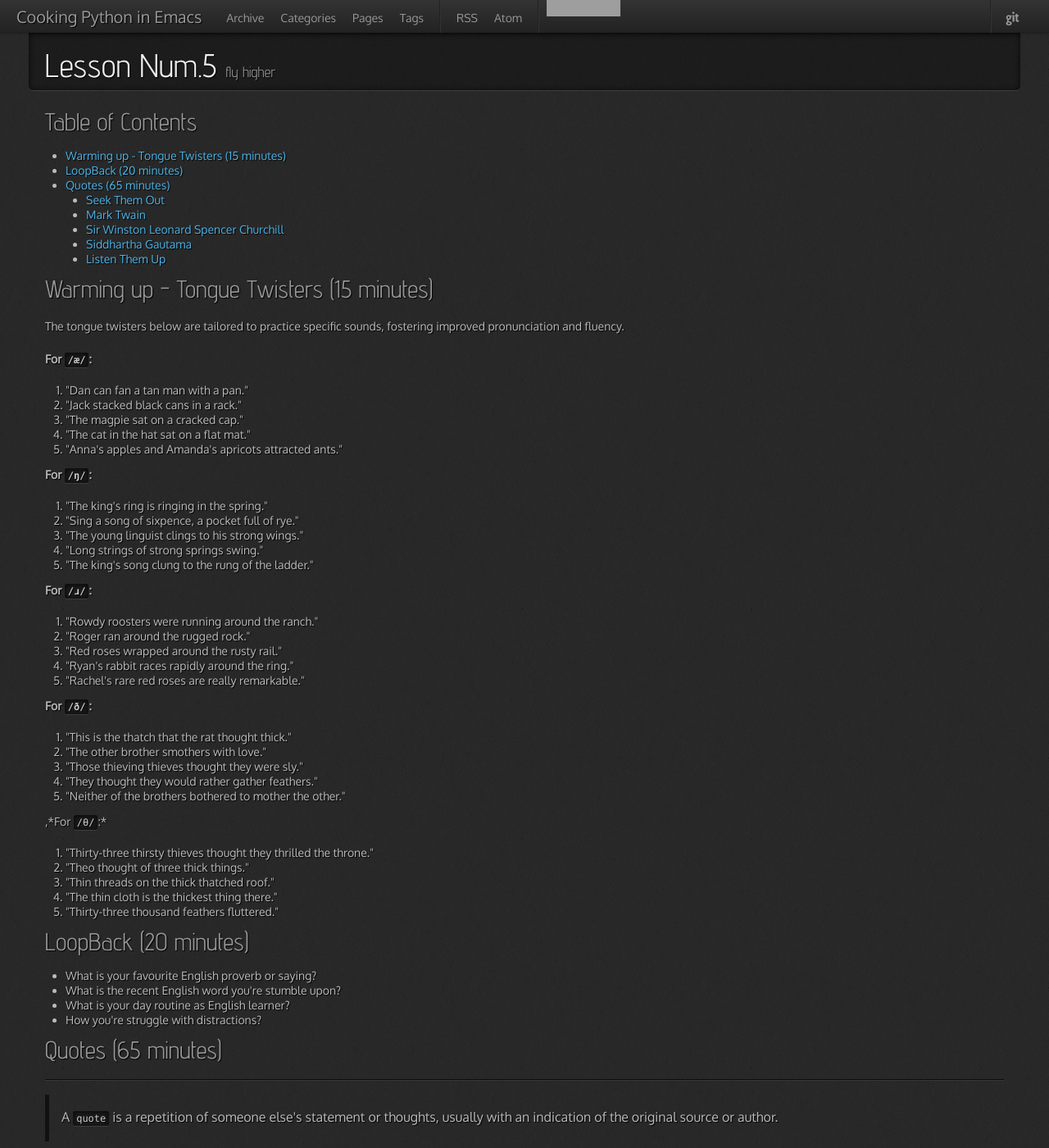
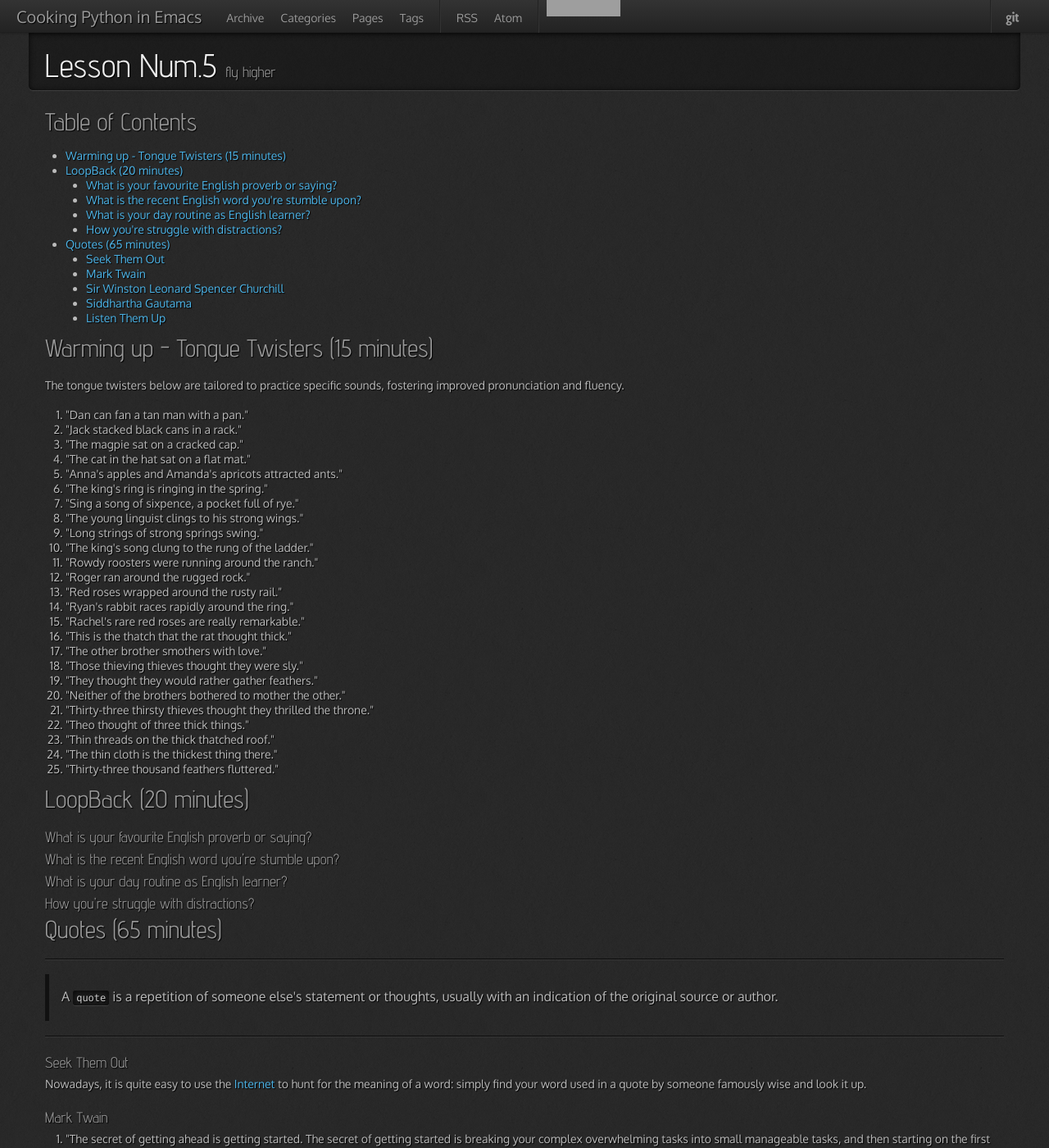
Before and after one commit to 0--key/0--key.github.io, a Jekyll site: the page built from _posts/2025-04-03-lesson05.html, in a window 1280 px wide and 1400 px high. Shown: the whole window at 82% size. Built offline with Jekyll 4.4.1, drawn with Linux system fonts in a browser that asks for light colours; nearby versions of some CDN libraries; grey boxes are pictures that could not be loaded.

Commit message:
Several cosmetical enhancements

```diff
--- a/_posts/2025-04-03-lesson05.html
+++ b/_posts/2025-04-03-lesson05.html
@@ -11,7 +11,14 @@ tags: [lesson05]
 <div id="text-table-of-contents" role="doc-toc">
 <ul>
 <li><a href="#orgc04c7ed">Warming up - Tongue Twisters (15 minutes)</a></li>
-<li><a href="#org1997276">LoopBack (20 minutes)</a></li>
+<li><a href="#org1997276">LoopBack (20 minutes)</a>
+<ul>
+<li><a href="#org7a8e4e2">What is your favourite English proverb or saying?</a></li>
+<li><a href="#orge720055">What is the recent English word you're stumble upon?</a></li>
+<li><a href="#org6d4ebc1">What is your day routine as English learner?</a></li>
+<li><a href="#orgebd7c99">How you're struggle with distractions?</a></li>
+</ul>
+</li>
 <li><a href="#org2a6bdce">Quotes (65 minutes)</a>
 <ul>
 <li><a href="#orgd838f85">Seek Them Out</a></li>
@@ -33,58 +40,27 @@ The tongue twisters below are tailored to practice specific sounds,
 fostering improved pronunciation and fluency.
 </p>
 
-<p>
-<b>For <code>/æ/</code>:</b>
-</p>
-
 <ol class="org-ol">
 <li>"Dan can fan a tan man with a pan."</li>
 <li>"Jack stacked black cans in a rack."</li>
 <li>"The magpie sat on a cracked cap."</li>
 <li>"The cat in the hat sat on a flat mat."</li>
 <li>"Anna's apples and Amanda's apricots attracted ants."</li>
-</ol>
-
-<p>
-<b>For <code>/ŋ/</code>:</b>
-</p>
-
-<ol class="org-ol">
 <li>"The king's ring is ringing in the spring."</li>
 <li>"Sing a song of sixpence, a pocket full of rye."</li>
 <li>"The young linguist clings to his strong wings."</li>
 <li>"Long strings of strong springs swing."</li>
 <li>"The king's song clung to the rung of the ladder."</li>
-</ol>
-
-<p>
-<b>For <code>/ɹ/</code>:</b>
-</p>
-
-<ol class="org-ol">
 <li>"Rowdy roosters were running around the ranch."</li>
 <li>"Roger ran around the rugged rock."</li>
 <li>"Red roses wrapped around the rusty rail."</li>
 <li>"Ryan's rabbit races rapidly around the ring."</li>
 <li>"Rachel's rare red roses are really remarkable."</li>
-</ol>
-
-<p>
-<b>For <code>/ð/</code>:</b>
-</p>
-
-<ol class="org-ol">
 <li>"This is the thatch that the rat thought thick."</li>
 <li>"The other brother smothers with love."</li>
 <li>"Those thieving thieves thought they were sly."</li>
 <li>"They thought they would rather gather feathers."</li>
 <li>"Neither of the brothers bothered to mother the other."</li>
-</ol>
-
-<p>
-,*For <code>/θ/</code>:*
-</p>
-<ol class="org-ol">
 <li>"Thirty-three thirsty thieves thought they thrilled the throne."</li>
 <li>"Theo thought of three thick things."</li>
 <li>"Thin threads on the thick thatched roof."</li>
@@ -101,14 +77,24 @@ fostering improved pronunciation and fluency.
 <div id="outline-container-org1997276" class="outline-2">
 <h2 id="org1997276">LoopBack (20 minutes)</h2>
 <div class="outline-text-2" id="text-org1997276">
-<ul class="org-ul">
-<li>What is your favourite English proverb or saying?</li>
-<li>What is the recent English word you're stumble upon?</li>
-<li>What is your day routine as English learner?</li>
-<li>How you're struggle with distractions?</li>
-</ul>
+</div>
+<div id="outline-container-org7a8e4e2" class="outline-3">
+<h3 id="org7a8e4e2">What is your favourite English proverb or saying?</h3>
+</div>
+
+<div id="outline-container-orge720055" class="outline-3">
+<h3 id="orge720055">What is the recent English word you're stumble upon?</h3>
+</div>
+
+<div id="outline-container-org6d4ebc1" class="outline-3">
+<h3 id="org6d4ebc1">What is your day routine as English learner?</h3>
+</div>
+
+<div id="outline-container-orgebd7c99" class="outline-3">
+<h3 id="orgebd7c99">How you're struggle with distractions?</h3>
 </div>
 </div>
+
 
 <div id="outline-container-org2a6bdce" class="outline-2">
 <h2 id="org2a6bdce">Quotes (65 minutes)</h2>
```
